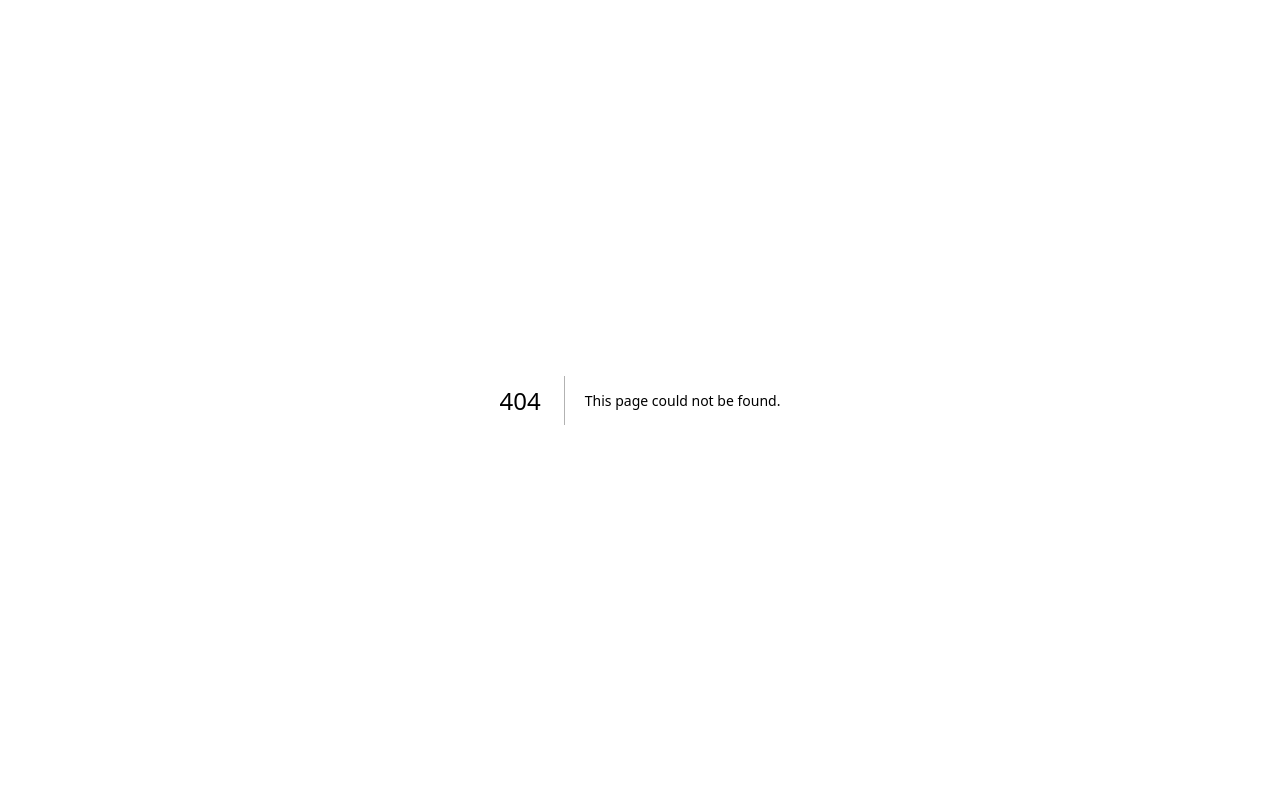
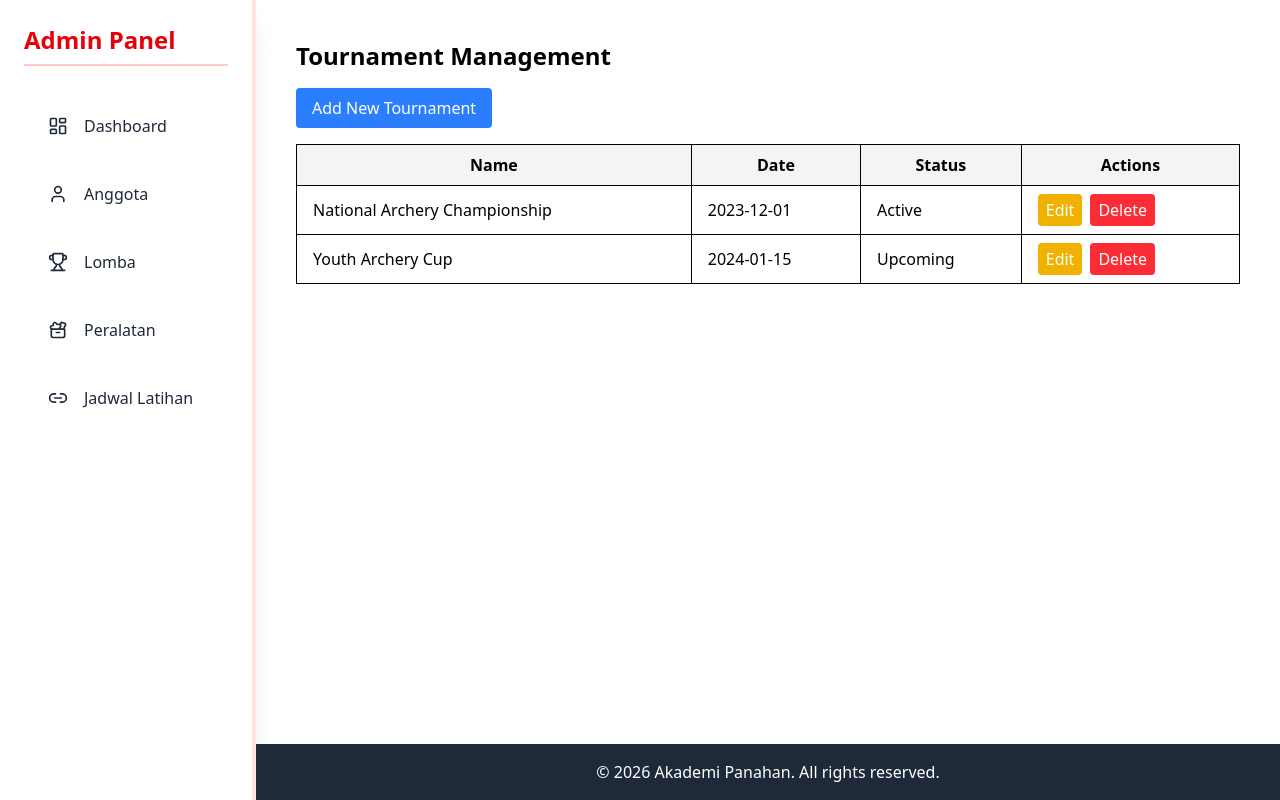
Before and after one commit to Leunhart/Website-Al-Asad, a Next.js app: page /admin/jadwal in a window 1280 px wide. Before the commit this address had no page. Built offline with nearby package versions, Linux system fonts and the light colour scheme.

Commit message:
struktur folder berubah

```diff
--- a/app/dashboard/page.tsx
+++ b/app/admin/dashboard/page.tsx
@@ -2,29 +2,9 @@ import Link from 'next/link'
 
 const Dashboard = () => {
     return (
-        <div className="flex h-screen">
-            {/* Sidebar */}
-            <div className="w-64 bg-white text-gray-800 p-6 shadow-xl border-r-4 border-red-100">
-                <h2 className="text-2xl font-bold mb-8 text-red-600 border-b-2 border-red-200 pb-2">Dashboard Siswa Akademi Panahan</h2>
-                <nav className="space-y-3">
-                    <Link href="/dashboard" className="flex items-center py-4 px-5 rounded-xl hover:bg-red-50 hover:text-red-700 transition-all duration-200 border-l-4 border-transparent hover:border-red-500">
-                        <span className="mr-4 text-xl">📊</span> <span className="font-medium">Dashboard</span>
-                    </Link>
-                    <Link href="/jadwal-latihan" className="flex items-center py-4 px-5 rounded-xl hover:bg-red-50 hover:text-red-700 transition-all duration-200 border-l-4 border-transparent hover:border-red-500">
-                        <span className="mr-4 text-xl">📅</span> <span className="font-medium">Jadwal Latihan</span>
-                    </Link>
-                    <Link href="/peralatan" className="flex items-center py-4 px-5 rounded-xl hover:bg-red-50 hover:text-red-700 transition-all duration-200 border-l-4 border-transparent hover:border-red-500">
-                        <span className="mr-4 text-xl">🔧</span> <span className="font-medium">Peralatan</span>
-                    </Link>
-                    <Link href="/info-lomba" className="flex items-center py-4 px-5 rounded-xl hover:bg-red-50 hover:text-red-700 transition-all duration-200 border-l-4 border-transparent hover:border-red-500">
-                        <span className="mr-4 text-xl">🏆</span> <span className="font-medium">Info Lomba</span>
-                    </Link>
-                </nav>
-            </div>
-            {/* Main Content */}
-            <div className="flex-1 bg-white p-8">
+        <div className="bg-white p-8">
                 <div className="mb-8">
-                    <h1 className="text-3xl font-bold text-gray-900 mb-2">Archery Academy Dashboard</h1>
+                    <h1 className="text-3xl font-bold text-gray-900 mb-2">Dashboard Pengelolaan Akademi</h1>
                     <p className="text-gray-600">Welcome to the admin panel for Akademi Panahan</p>
                 </div>
                 <hr className="border-red-500 mb-10" />
@@ -82,7 +62,6 @@ const Dashboard = () => {
                     </div>
                 </div>
             </div>
-        </div>
     )
 }
 
--- /dev/null
+++ b/app/admin/jadwal/page.tsx
@@ -0,0 +1,40 @@
+const Jadwal = () => {
+    return (
+        <div className="p-4">
+            <h1 className="text-2xl font-bold mb-4">Tournament Management</h1>
+            <button className="bg-blue-500 text-white px-4 py-2 rounded mb-4">Add New Tournament</button>
+            <table className="min-w-full bg-white border border-gray-300">
+                <thead>
+                    <tr className="bg-gray-100">
+                        <th className="py-2 px-4 border">Name</th>
+                        <th className="py-2 px-4 border">Date</th>
+                        <th className="py-2 px-4 border">Status</th>
+                        <th className="py-2 px-4 border">Actions</th>
+                    </tr>
+                </thead>
+                <tbody>
+                    <tr>
+                        <td className="py-2 px-4 border">National Archery Championship</td>
+                        <td className="py-2 px-4 border">2023-12-01</td>
+                        <td className="py-2 px-4 border">Active</td>
+                        <td className="py-2 px-4 border">
+                            <button className="bg-yellow-500 text-white px-2 py-1 rounded mr-2">Edit</button>
+                            <button className="bg-red-500 text-white px-2 py-1 rounded">Delete</button>
+                        </td>
+                    </tr>
+                    <tr>
+                        <td className="py-2 px-4 border">Youth Archery Cup</td>
+                        <td className="py-2 px-4 border">2024-01-15</td>
+                        <td className="py-2 px-4 border">Upcoming</td>
+                        <td className="py-2 px-4 border">
+                            <button className="bg-yellow-500 text-white px-2 py-1 rounded mr-2">Edit</button>
+                            <button className="bg-red-500 text-white px-2 py-1 rounded">Delete</button>
+                        </td>
+                    </tr>
+                </tbody>
+            </table>
+        </div>
+    )
+}
+
+export default Jadwal
--- /dev/null
+++ b/app/admin/layout.tsx
@@ -0,0 +1,25 @@
+import Sidebar from "@/components/admin/Sidebar";
+import Footer from "@/components/admin/Footer";
+
+export default function AdminLayout({
+  children,
+}: {
+  children: React.ReactNode;
+}) {
+  return (
+    <div className="flex min-h-screen">
+      {/* Sidebar */}
+      <Sidebar />
+
+      <div className="flex flex-col flex-1">
+        {/* Content */}
+        <main className="flex-1 p-6">
+          {children}
+        </main>
+
+        {/* Footer */}
+        <Footer />
+      </div>
+    </div>
+  );
+}
--- /dev/null
+++ b/app/admin/lomba/page.tsx
@@ -0,0 +1,56 @@
+const Lomba = () => {
+    return (
+        <div className="p-6 space-y-6">
+            <div className="flex justify-between items-center">
+                <h1 className="text-2xl font-semibold">Manajemen Lomba</h1>
+                <button className="bg-green-600 hover:bg-green-700 text-white px-4 py-2 rounded-lg shadow">
+                    + Tambah Lomba
+                </button>
+            </div>
+
+            <div className="grid grid-cols-1 md:grid-cols-2 gap-6">
+
+                {/* CARD 1 */}
+                <div className="border rounded-xl p-5 bg-white shadow-sm hover:shadow-md transition">
+                    <h2 className="text-lg font-semibold mb-1">National Archery Championship</h2>
+                    <p className="text-sm text-gray-500 mb-3">2023-12-01</p>
+
+                    <span className="px-3 py-1 text-sm rounded-full bg-green-100 text-green-700">
+                        Active
+                    </span>
+
+                    <div className="flex gap-3 mt-4">
+                        <button className="px-3 py-1 text-sm rounded bg-yellow-500 text-white">
+                            Edit
+                        </button>
+                        <button className="px-3 py-1 text-sm rounded bg-red-500 text-white">
+                            Delete
+                        </button>
+                    </div>
+                </div>
+
+                {/* CARD 2 */}
+                <div className="border rounded-xl p-5 bg-white shadow-sm hover:shadow-md transition">
+                    <h2 className="text-lg font-semibold mb-1">Youth Archery Cup</h2>
+                    <p className="text-sm text-gray-500 mb-3">2024-01-15</p>
+
+                    <span className="px-3 py-1 text-sm rounded-full bg-blue-100 text-blue-700">
+                        Upcoming
+                    </span>
+
+                    <div className="flex gap-3 mt-4">
+                        <button className="px-3 py-1 text-sm rounded bg-yellow-500 text-white">
+                            Edit
+                        </button>
+                        <button className="px-3 py-1 text-sm rounded bg-red-500 text-white">
+                            Delete
+                        </button>
+                    </div>
+                </div>
+
+            </div>
+        </div>
+    )
+}
+
+export default Lomba
--- a/app/lomba/page.tsx
+++ b/app/admin/peralatan/page.tsx
@@ -1,4 +1,4 @@
-const Lomba = () => {
+const Peralatan = () => {
     return (
         <div className="p-4">
             <h1 className="text-2xl font-bold mb-4">Tournament Management</h1>
@@ -37,4 +37,4 @@ const Lomba = () => {
     )
 }
 
-export default Lomba
+export default Peralatan
--- a/app/page.tsx
+++ b/app/page.tsx
@@ -3,13 +3,17 @@ import Link from "next/link";
 export default function Home() {
   return (
     <>
-    <h1>Testing bang</h1>
+    <h1>test Feature</h1>
     <br/>
-    <Link href="/dashboard">Dashboard</Link>
+    <Link href="/admin/dashboard">Dashboard</Link>
     <br />
-    <Link href="/lomba">Lomba</Link>
+    <Link href="/admin/lomba">Lomba</Link>
     <br />
-    <Link href="/anggota">Anggota</Link>
+    <Link href="/admin/anggota">Anggota</Link>
+    <br />
+    <Link href="/admin/peralatan">Peralatan</Link>
+    <br />
+    <Link href="/admin/jadwal">Jadwal</Link>
     </>
 );
 }
--- /dev/null
+++ b/components/admin/Footer.tsx
@@ -0,0 +1,9 @@
+const Footer = () => {
+  return (
+    <footer className="bg-gray-800 text-white p-4 text-center">
+      <p>&copy; 2026 Akademi Panahan. All rights reserved.</p>
+    </footer>
+  )
+}
+
+export default Footer
--- /dev/null
+++ b/components/admin/Navbar.tsx
@@ -0,0 +1,13 @@
+const Navbar = () => {
+  return (
+    <nav className="bg-red-600 text-white p-4">
+      <div className="flex justify-between items-center">
+        <h1 className="text-xl font-bold">Admin Panel</h1>
+        <div>
+          <button className="bg-red-700 px-4 py-2 rounded">Logout</button>
+        </div>
+      </div>
+    </nav>
+  )
+}
+export default Navbar
--- /dev/null
+++ b/components/admin/Sidebar.tsx
@@ -0,0 +1,29 @@
+import Link from 'next/link'
+import { User, Trophy, LayoutDashboard, ToolCaseIcon, Link2Icon } from 'lucide-react'
+
+const Sidebar = () => {
+  return (
+    <div className="w-64 bg-white text-gray-800 p-6 shadow-xl border-r-4 border-red-100">
+      <h2 className="text-2xl font-bold mb-8 text-red-600 border-b-2 border-red-200 pb-2">Admin Panel</h2>
+      <nav className="space-y-3">
+        <Link href="/admin/dashboard" className="flex items-center py-4 px-5 rounded-xl hover:bg-red-50 hover:text-red-700 transition-all duration-200 border-l-4 border-transparent hover:border-red-500">
+          <span className="mr-4 text-xl"><LayoutDashboard size={20}/></span> <span className="font-medium">Dashboard</span>
+        </Link>
+        <Link href="/admin/anggota" className="flex items-center py-4 px-5 rounded-xl hover:bg-red-50 hover:text-red-700 transition-all duration-200 border-l-4 border-transparent hover:border-red-500">
+          <span className="mr-4 text-xl"><User size={20}/></span> <span className="font-medium">Anggota</span>
+        </Link>
+        <Link href="/admin/lomba" className="flex items-center py-4 px-5 rounded-xl hover:bg-red-50 hover:text-red-700 transition-all duration-200 border-l-4 border-transparent hover:border-red-500">
+          <span className="mr-4 text-xl"><Trophy size={20}/></span> <span className="font-medium">Lomba</span>
+        </Link>
+        <Link href="/admin/peralatan" className="flex items-center py-4 px-5 rounded-xl hover:bg-red-50 hover:text-red-700 transition-all duration-200 border-l-4 border-transparent hover:border-red-500">
+          <span className="mr-4 text-xl"><ToolCaseIcon size={20}/></span> <span className="font-medium">Peralatan</span>
+        </Link>
+        <Link href="/admin/jadwal" className="flex items-center py-4 px-5 rounded-xl hover:bg-red-50 hover:text-red-700 transition-all duration-200 border-l-4 border-transparent hover:border-red-500">
+          <span className="mr-4 text-xl"><Link2Icon size={20}/></span> <span className="font-medium">Jadwal Latihan</span>
+        </Link>
+      </nav>
+    </div>
+  )
+}
+
+export default Sidebar
--- a/package.json
+++ b/package.json
@@ -9,6 +9,7 @@
     "lint": "eslint"
   },
   "dependencies": {
+    "lucide-react": "^0.554.0",
     "next": "16.0.3",
     "nodemon": "^3.1.11",
     "react": "19.2.0",
```
Also changed, not shown: app/admin/anggota/page.tsx (renamed from app/anggota/page.tsx), 1 other file (tests, documents, lock files or other folders).
